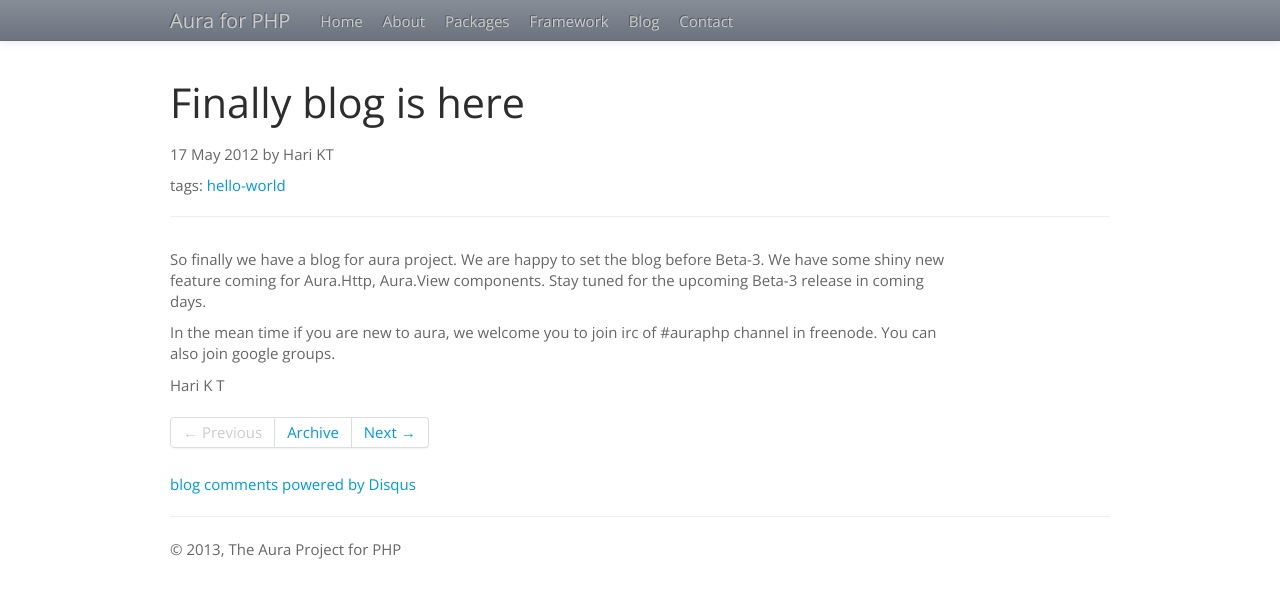
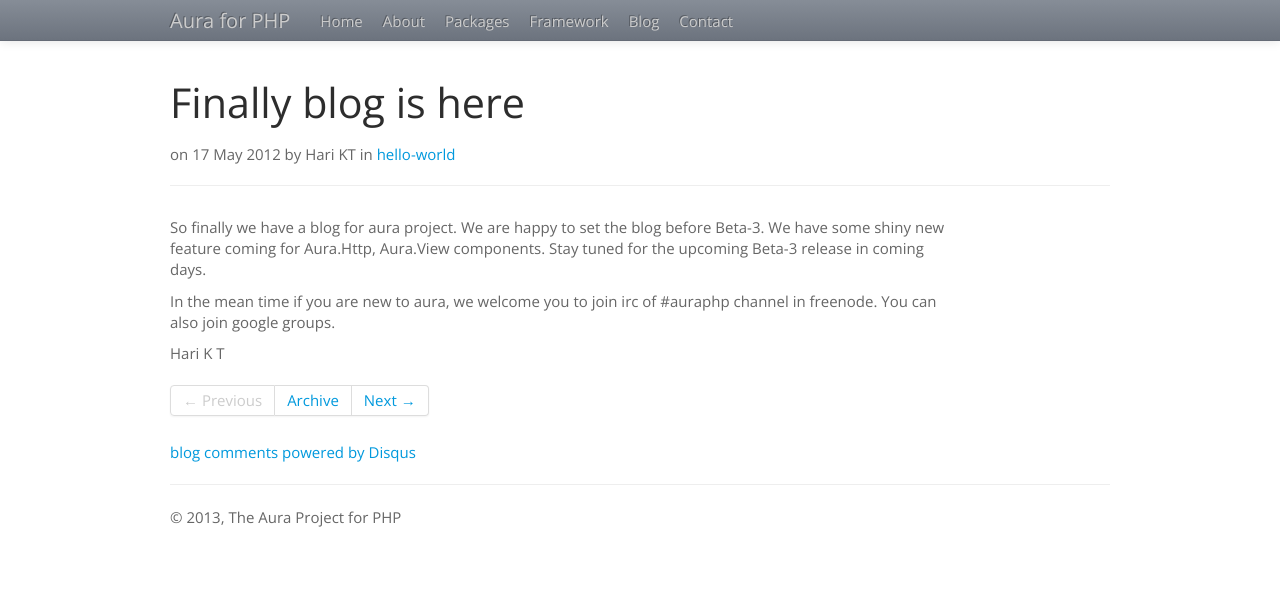
Before and after one commit to Ronnykill/aura.github.com, a Jekyll site: the page built from _posts/2012-05-17-finally-blog-is-here.markdown, in a window 1280 px wide. Shown: the top 598 px of the page. Built offline with Jekyll 4.4.1, drawn with Linux system fonts in a browser that asks for light colours; nearby versions of some CDN libraries; comment, search, counter and statistics services are not loaded.

Commit message:
continue post layout mods

```diff
--- a/_layouts/post.html
+++ b/_layouts/post.html
@@ -4,16 +4,16 @@ layout: default
 
 <div class="page-header">
     <h1>{{ page.title }}</h1>
-    <p><span class="small">
-            <span class="date">{{ page.date | date: "%d %B %Y" }}</span>
+    <p>
+        on <span class="date">{{ page.date | date: "%d %B %Y" }}</span>
         by <span class="author">{{ page.author }}</span>
-    </span></p>
         {% unless page.tags == empty %}
-    <p>tags: <span class="small">
+        in <span class="tags">
             {% assign tags_line = page.tags %}
             {% include JB/tags_line %}
         </span></p>
         {% endunless %}
+    </p>
 </div>
 
 <div class="row">
```
Lines whose indentation alone changed are shown as unchanged.
